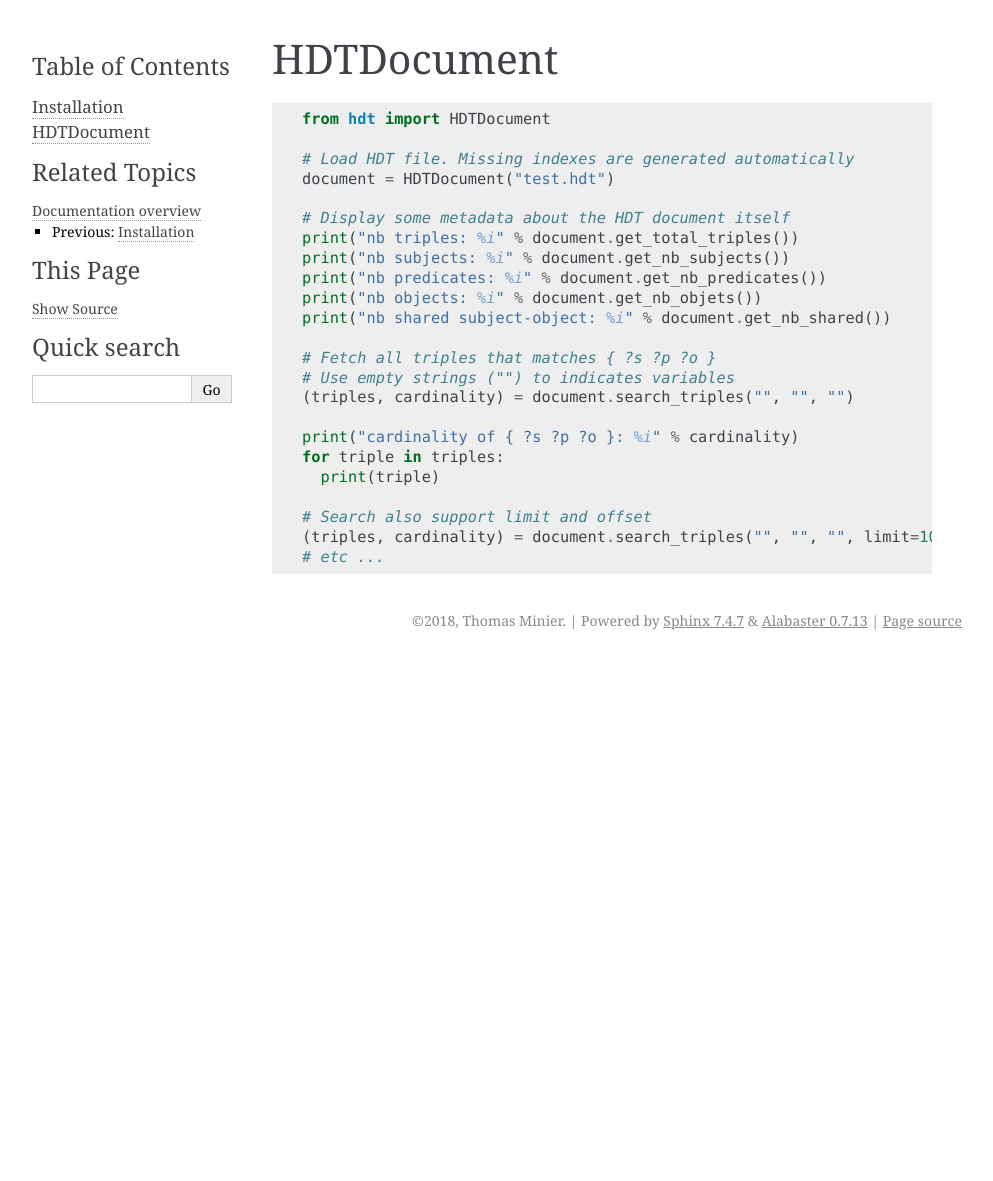
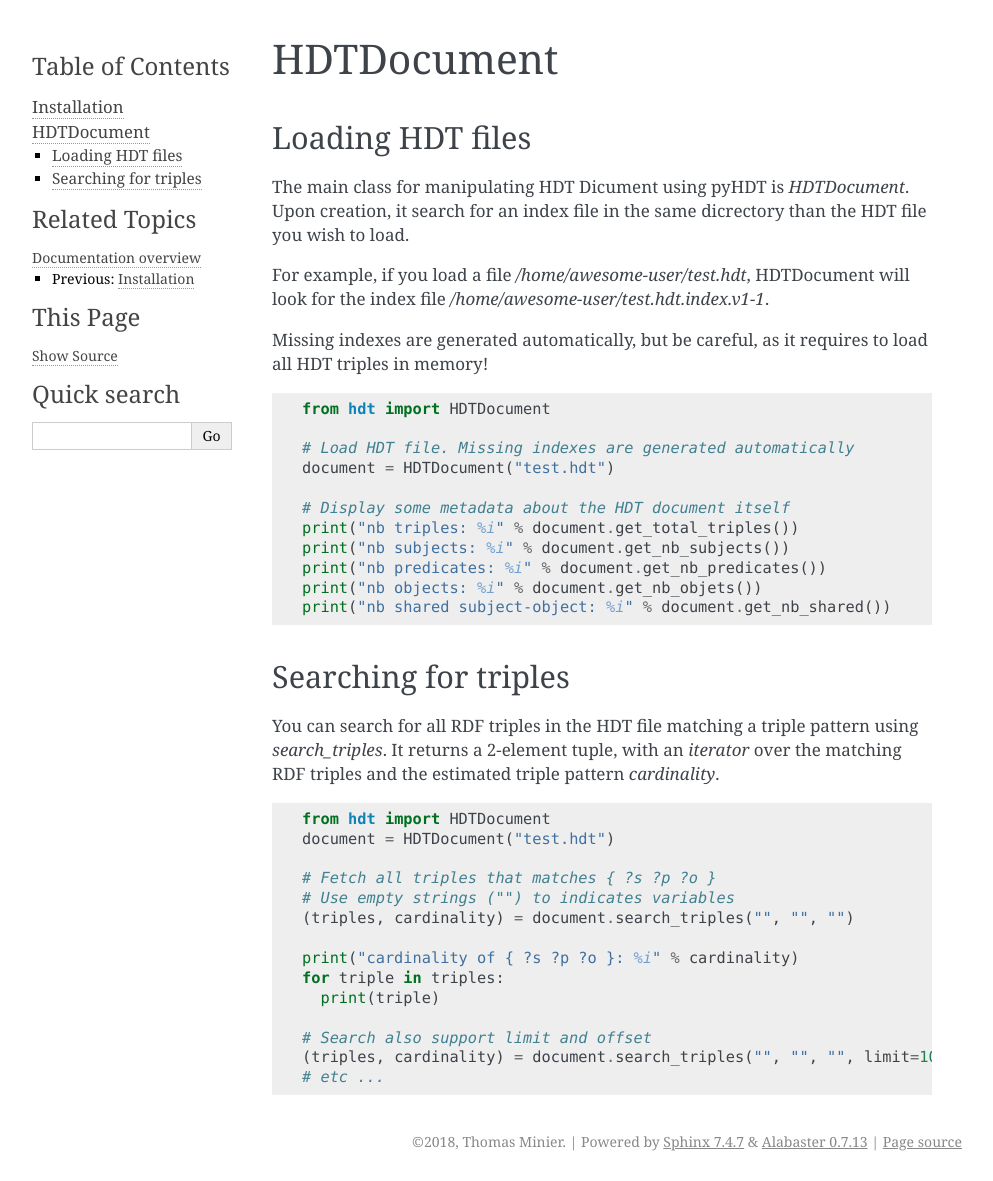
Before and after one commit to RDFLib/rdflib-hdt, a Sphinx documentation site: the page built from docs/source/hdtdocument.rst, in a window 1280 px wide. Shown: the whole page, without its empty margins (148-1141 px from the left). Built offline with Sphinx 7.4.7, drawn with Linux system fonts in a browser that asks for light colours; before the commit the page ends 900 px from its top, so only the background shows below that.

Commit message:
update docs

```diff
--- a/docs/source/hdtdocument.rst
+++ b/docs/source/hdtdocument.rst
@@ -1,5 +1,16 @@
 HDTDocument
 ===========
+
+Loading HDT files
+^^^^^^^^^^^^^^^^^
+
+The main class for manipulating HDT Dicument using pyHDT is `HDTDocument`.
+Upon creation, it search for an index file in the same dicrectory than the HDT file you wish to load.
+
+For example, if you load a file */home/awesome-user/test.hdt*, HDTDocument will look for the index file
+*/home/awesome-user/test.hdt.index.v1-1*.
+
+Missing indexes are generated automatically, but be careful, as it requires to load all HDT triples in memory!
 
 .. code-block:: python
 
@@ -15,6 +26,18 @@ HDTDocument
   print("nb objects: %i" % document.get_nb_objets())
   print("nb shared subject-object: %i" % document.get_nb_shared())
 
+
+Searching for triples
+^^^^^^^^^^^^^^^^^^^^^^
+
+You can search for all RDF triples in the HDT file matching a triple pattern using `search_triples`.
+It returns a 2-element tuple, with an *iterator* over the matching RDF triples and the estimated triple pattern *cardinality*.
+
+.. code-block:: python
+
+  from hdt import HDTDocument
+  document = HDTDocument("test.hdt")
+
   # Fetch all triples that matches { ?s ?p ?o }
   # Use empty strings ("") to indicates variables
   (triples, cardinality) = document.search_triples("", "", "")
--- a/docs/source/installation.rst
+++ b/docs/source/installation.rst
@@ -9,7 +9,7 @@ Requirements
 * **gcc/clang** with **c++11 support**
 * **Python Development headers**
 
-You sould have the `Python.h` header available on your system.
+You must have the `Python.h` header available on your system.
 For example, for Python 3.4, install the `python3.4-dev` package on Debian/Ubuntu systems.
 
 Installation using Git
```
